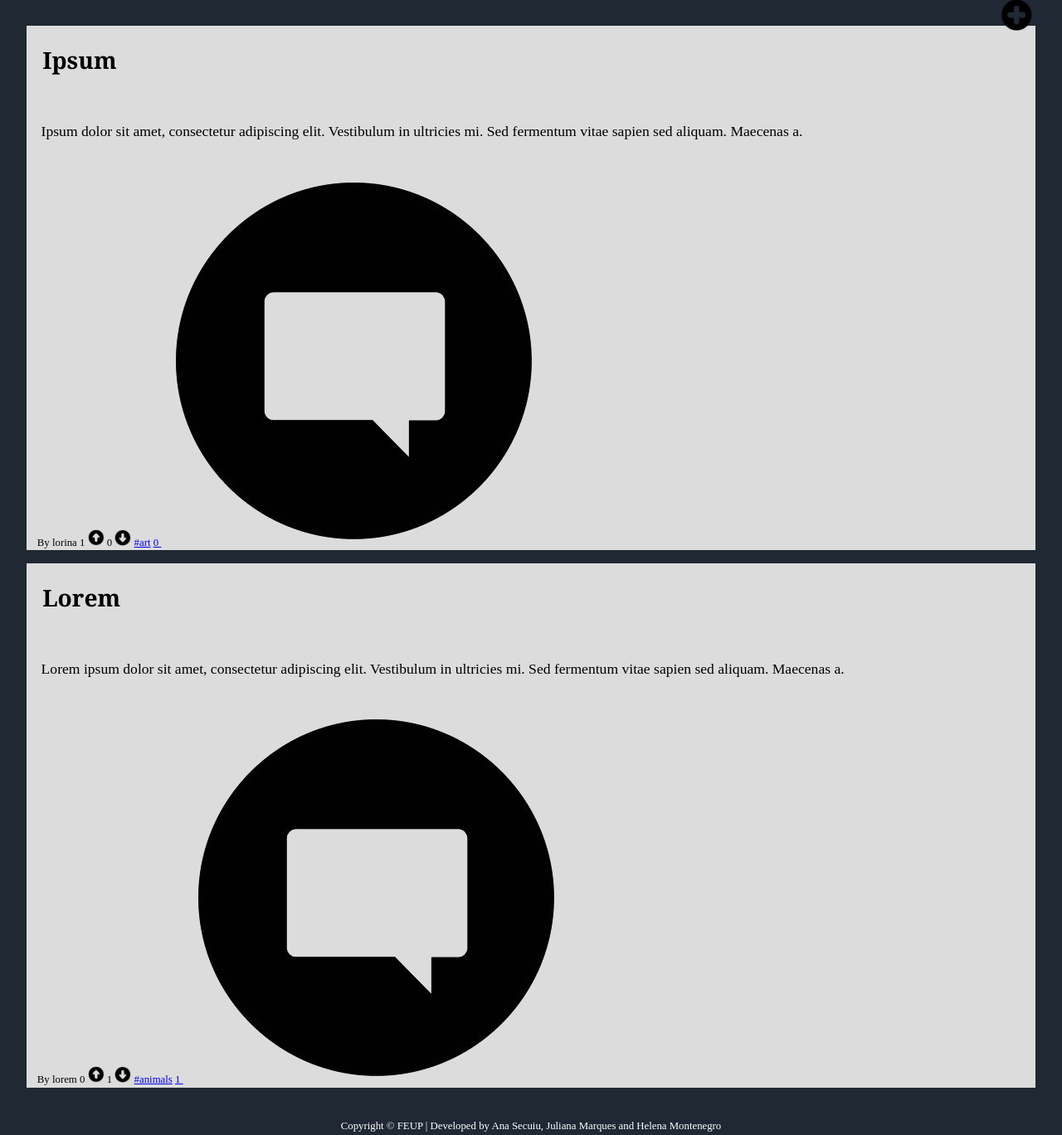
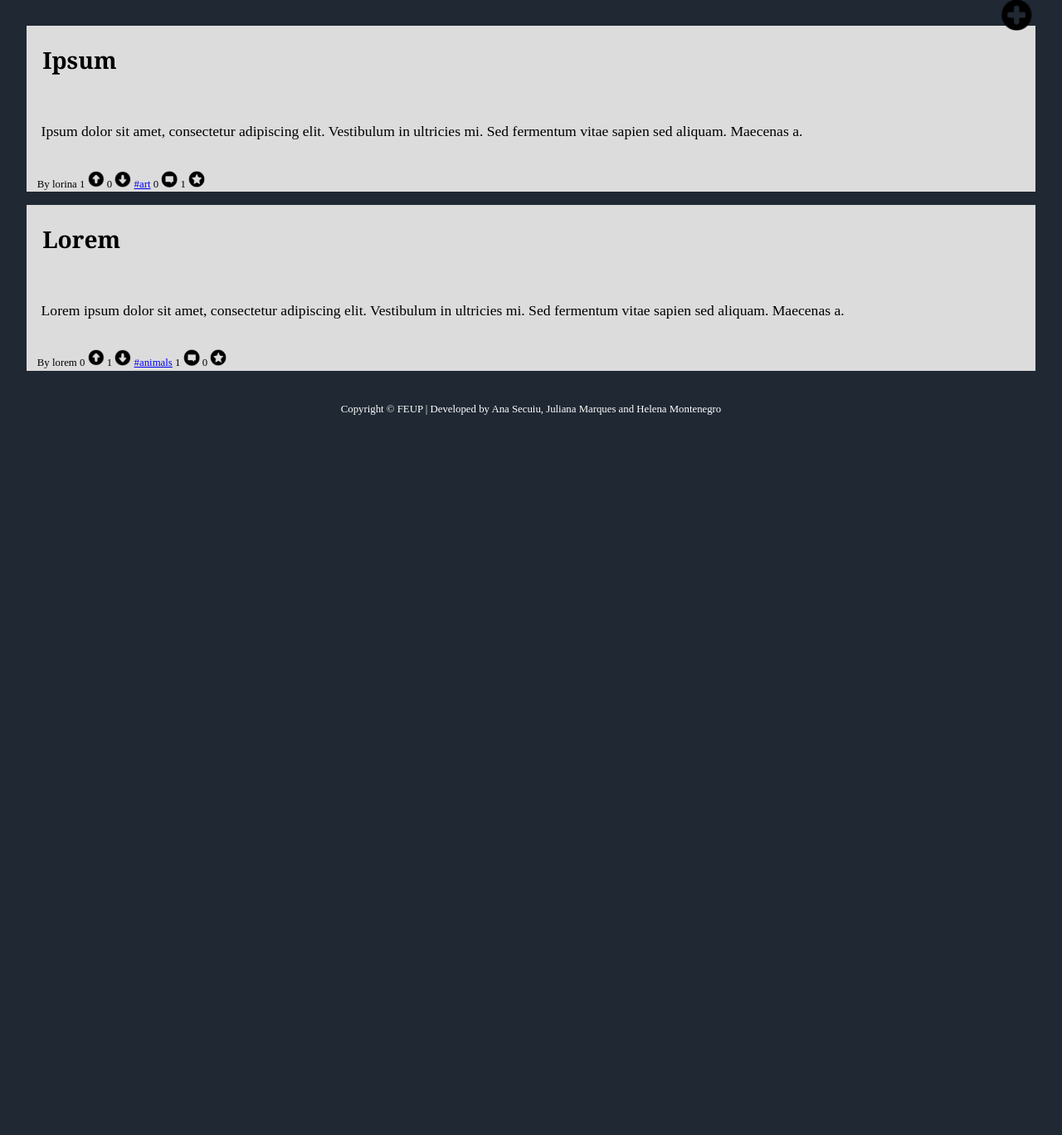
Before and after one commit to SmilingOwl/LTW-18-19, a PHP site: page /php/homepage.php in a window 1280 px wide. Shown: the part 183-1551 px from the top of the page at 83% size. After the commit the page ends 683 px from the top, so only its background shows below. Run offline with PHP 8.4, Linux system fonts and the light colour scheme; the visitor is signed in with stand-in values (Sample User, id 1); data comes from the database, SQL or seed files in the repository; data that the repository does not hold is empty.

Commit message:
Add files via upload

```diff
--- a/templates/show_stories.php
+++ b/templates/show_stories.php
@@ -14,10 +14,14 @@
         $dislikes_to_write='dislikes';
         if(count($dislikes) == 1)
             $dislikes_to_write='dislike';
+        $favorites = get_favorites_story($story['story_id']);
+        $favorites_to_write='favorites';
+        if(count($favorites) == 1)
+            $favorites_to_write='favorite';
     ?>
     <article>
         <header>
-            <h1><a href="story_item.php?story_id=<?=$story['story_id']?>&user_id=<?=$user_id?>"><?=$story['title']?></a></h1>
+            <h1><a href="story_item.php?story_id=<?=$story['story_id']?>"><?=$story['title']?></a></h1>
         </header>
         <p><?=$story['text']?></p>
         <footer>
@@ -27,8 +31,9 @@
             <span class="tasteChoice">
                 <a href="story_item.html">#<?=$tasteChoice['taste']?></a>
             </span>
-            <a class="comments" href="story_item.php?story_id=<?=$story['story_id']?>&user_id=<?=$user_id?>"><?=count($num_comments)?>
-                <img src="../icons/comment_icon.png" alt="<?=$comments_to_write?>"></a>
+            <span class="comments"><?=count($num_comments)?>
+                <img src="../icons/comment_icon.png" alt="<?=$comments_to_write?>"></span>
+            <span class="favorites"><?=count($favorites)?> <img src="../icons/saved_icon.png" alt="<?=$favorites_to_write?>"></span>
             <input type="hidden" name="story_id" value="<?=$story['story_id']?>">
         </footer>
     </article>
```
